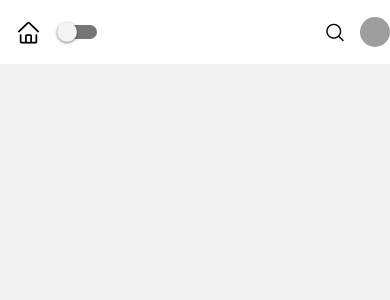
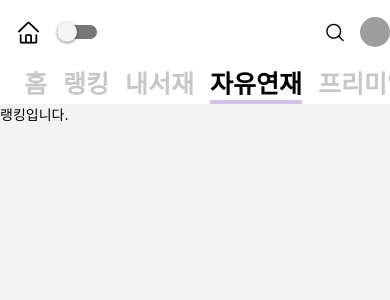
Before and after one commit to mrfourfour/prototype-novel-rn, a React Native app: screen /Free in a window 390 px wide. Before the commit this address had no page. Shown: the top 300 px of the page. Built offline with nearby package versions, Linux system fonts and the light colour scheme; grey boxes are pictures that could not be loaded.

Commit message:
feat: add rootTopTab

```diff
--- a/package.json
+++ b/package.json
@@ -11,12 +11,15 @@
   },
   "dependencies": {
     "@react-navigation/bottom-tabs": "^6.0.5",
+    "@react-navigation/material-top-tabs": "^6.0.2",
     "@react-navigation/native": "^6.0.2",
     "@react-navigation/native-stack": "^6.1.0",
     "react": "17.0.2",
     "react-native": "0.65.1",
+    "react-native-pager-view": "^5.4.4",
     "react-native-safe-area-context": "^3.3.2",
     "react-native-screens": "^3.7.2",
+    "react-native-tab-view": "^3.1.1",
     "react-native-vector-icons": "^8.1.0"
   },
   "devDependencies": {
--- a/src/navigations/RootStack/index.js
+++ b/src/navigations/RootStack/index.js
@@ -1,8 +1,8 @@
-import React from 'react'
 import { createNativeStackNavigator } from "@react-navigation/native-stack";
-import Home from '../../pages/Home';
+import React from 'react';
 import HeaderRight from '../../components/HeaderRight';
 import HeaderTitle from '../../components/HeaderTitle';
+import RootTopTab from '../RootTopTab';
 
 const Stack = createNativeStackNavigator()
 
@@ -13,7 +13,7 @@ function RootStack() {
             headerRight: ({navigation}) => (<HeaderRight navigation={navigation} />),
             headerShadowVisible: false,
         }}>
-            <Stack.Screen name="Home" component={Home} />
+            <Stack.Screen name="RootTopTab" component={RootTopTab} />
         </Stack.Navigator>
     )
 }
--- /dev/null
+++ b/src/navigations/RootTopTab/index.js
@@ -0,0 +1,110 @@
+import { createMaterialTopTabNavigator } from '@react-navigation/material-top-tabs'
+import React from 'react'
+import { Animated, View, TouchableOpacity, Text, ScrollView } from 'react-native'
+import Home from '../../pages/Home'
+import Ranking from '../../pages/Ranking'
+
+const Tab = createMaterialTopTabNavigator()
+
+function MyTabBar({ state, descriptors, navigation, position }) {
+    return (
+        <View>
+            <ScrollView contentContainerStyle={{ backgroundColor: '#ffffff', paddingHorizontal: 16, justifyContent: "flex-start", alignItems: "flex-start" }} horizontal >
+                {state.routes.map((route, index) => {
+                    const { options } = descriptors[route.key];
+                    const label =
+                        options.tabBarLabel !== undefined
+                            ? options.tabBarLabel
+                            : options.title !== undefined
+                                ? options.title
+                                : route.name;
+
+                    const isFocused = state.index === index;
+
+                    const onPress = () => {
+                        const event = navigation.emit({
+                            type: 'tabPress',
+                            target: route.key,
+                            canPreventDefault: true,
+                        });
+
+                        if (!isFocused && !event.defaultPrevented) {
+                            // The `merge: true` option makes sure that the params inside the tab screen are preserved
+                            navigation.navigate({ name: route.name, merge: true });
+                        }
+                    };
+
+                    const onLongPress = () => {
+                        navigation.emit({
+                            type: 'tabLongPress',
+                            target: route.key,
+                        });
+                    };
+
+                    return (
+                        <TouchableOpacity
+                            key={index}
+                            accessibilityRole="button"
+                            accessibilityState={isFocused ? { selected: true } : {}}
+                            accessibilityLabel={options.tabBarAccessibilityLabel}
+                            testID={options.tabBarTestID}
+                            onPress={onPress}
+                            onLongPress={onLongPress}
+                            style={{ marginHorizontal: 8 }}
+                        >
+                            <Text style={{ color: isFocused ? "#000000" : "#c7c7c7", fontSize: 25, fontWeight: '700' }}>
+                                {label}
+                            </Text>
+                            {isFocused && (<View style={{ backgroundColor: '#d1c4e9', height: 4 }} />)}
+                        </TouchableOpacity>
+                    );
+                })}
+            </ScrollView>
+        </View>
+
+    );
+}
+
+function RootTopTab() {
+    return (
+        <Tab.Navigator
+            tabBar={MyTabBar}
+        // screenOptions={{
+        //     swipeEnabled: false,
+        //     lazy: true,
+        //     tabBarScrollEnabled: true,
+        //     backBehavior: "none",
+        //     tabBarLabelStyle: {
+        //         fontWeight: '700',
+        //         fontSize: 16
+        //     },
+        //     tabBarStyle: {
+        //         elevation: 0,
+        //         shadowOpacity: 0
+        //     },
+        // }}
+        >
+            <Tab.Screen name="Home" component={Home} options={{
+                title: "홈",
+                // tabBarLabel: () => <Text style={{ textAlign: 'center', width: 200}}> Hi</Text>
+            }} />
+            <Tab.Screen name="Ranking" component={Ranking} options={{
+                title: "랭킹",
+            }} />
+            <Tab.Screen name="Library" component={Ranking} options={{
+                title: "내서재",
+            }} />
+            <Tab.Screen name="Free" component={Ranking} options={{
+                title: "자유연재"
+            }} />
+            <Tab.Screen name="Premium" component={Ranking} options={{
+                title: "프리미엄"
+            }} />
+            <Tab.Screen name="Board" component={Ranking} options={{
+                title: "게시판"
+            }} />
+        </Tab.Navigator>
+    )
+}
+
+export default RootTopTab
--- a/src/pages/Home/index.js
+++ b/src/pages/Home/index.js
@@ -8,6 +8,7 @@ import {
 function Home() {
     return (
         <View style={{ flexDirection: 'column'}}>
+            <Text>홈이라구요~</Text>
         </View>
     )
 }
--- /dev/null
+++ b/src/pages/Ranking/index.js
@@ -0,0 +1,17 @@
+import React from 'react'
+import {
+    View,
+    Text
+} from 'react-native'
+
+function Ranking() {
+    return (
+        <View>
+            <Text>
+                랭킹입니다.
+            </Text>
+        </View>
+    )
+}
+
+export default Ranking;
```
Also changed, not shown: 1 other file (tests, documents, lock files or other folders).
